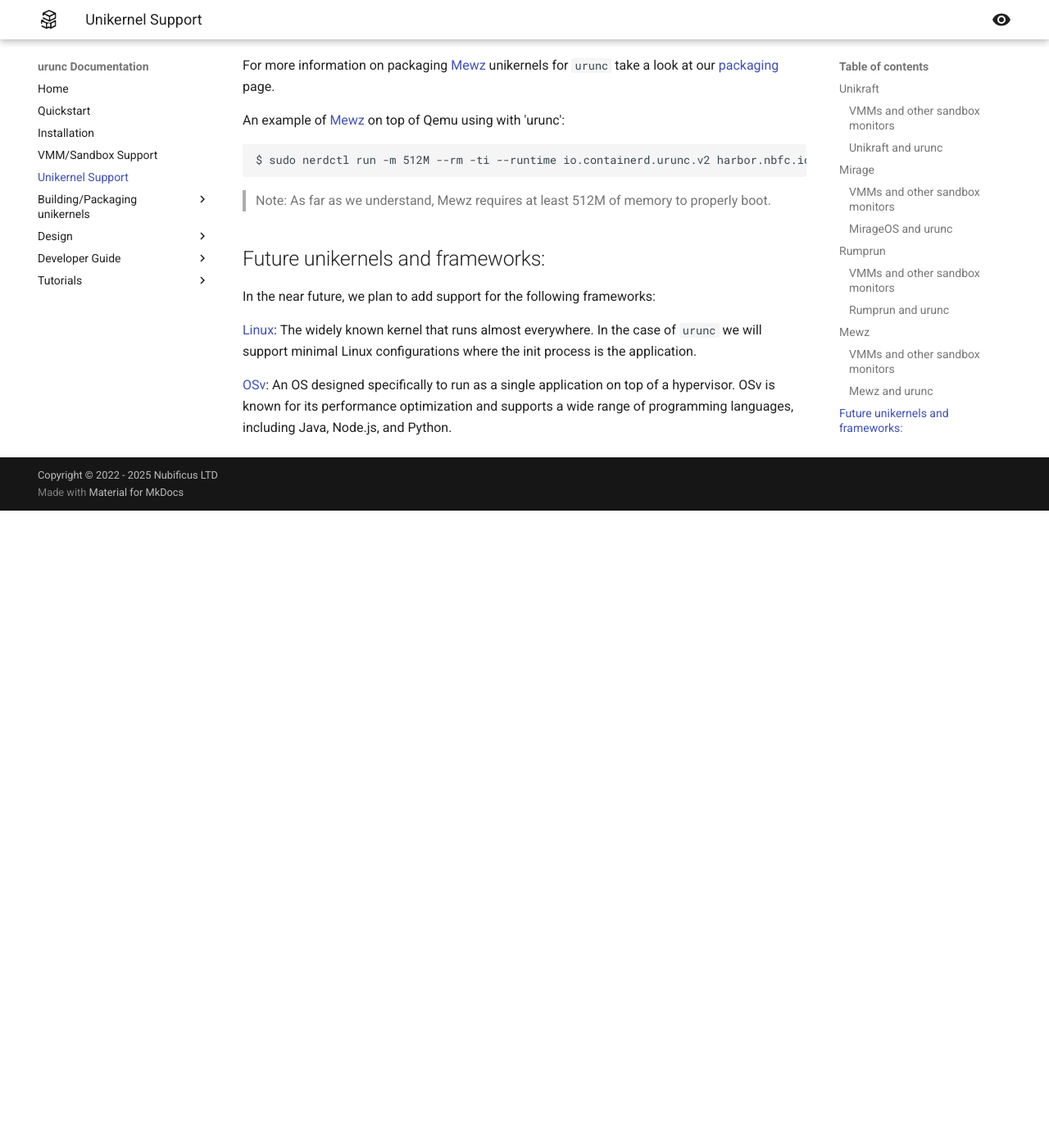
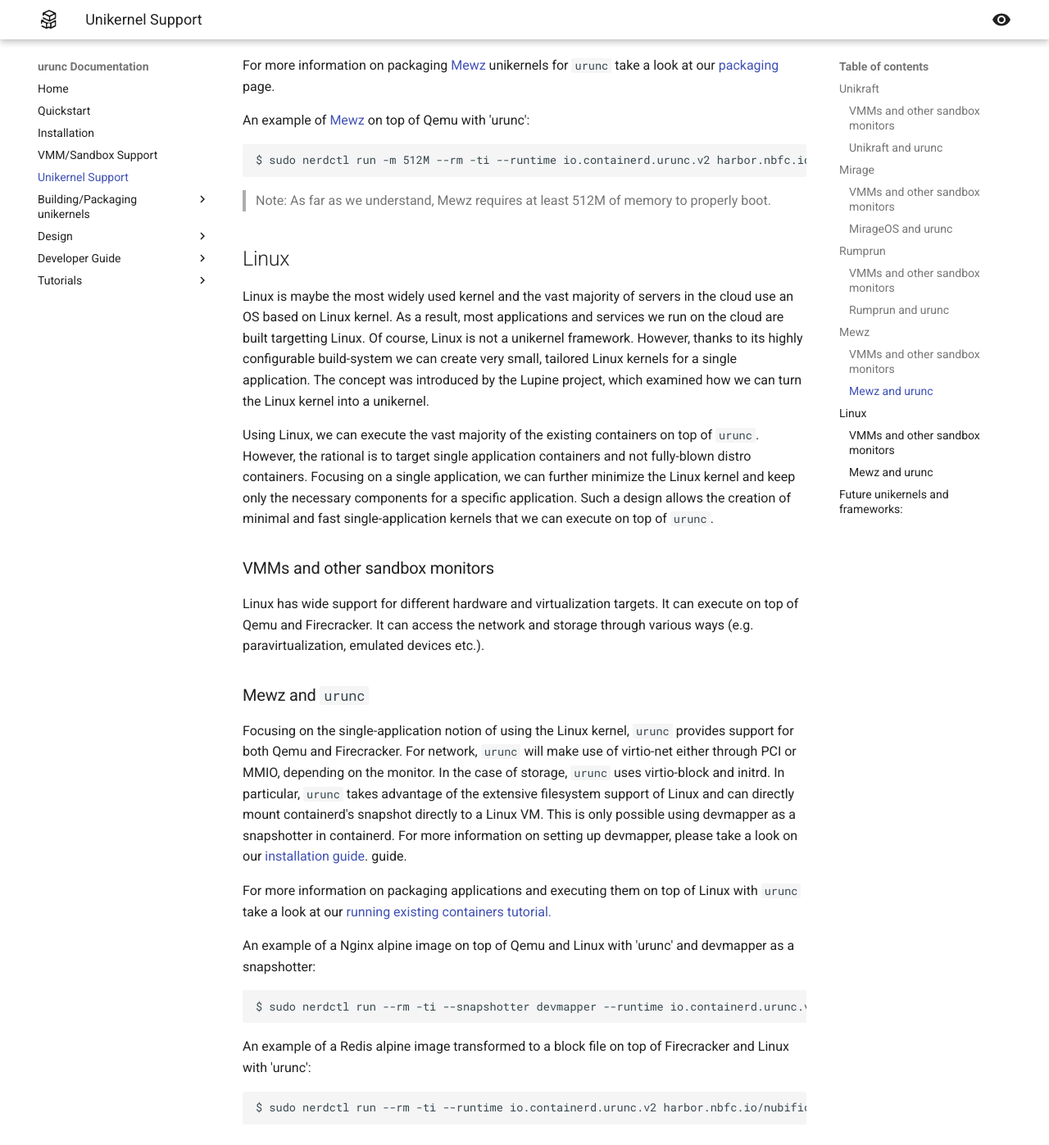
Before and after one commit to nubificus/urunc, an MkDocs documentation site: the page built from docs/unikernel-support.md, in a window 1280 px wide and 1400 px high, scrolled down 4444 px. Shown: the top 1397 px of the window at 82% size. Built offline with MkDocs 1.6.1 and Material for MkDocs 9.7.7, drawn with Linux system fonts in a browser that asks for light colours; before the commit the page ends 5067 px from its top, so only the background shows below that.

Commit message:
feat(linux): Update docs with the newly Linux support
Add information in docs for Linux and update the list of sample
images with the new Linux images.

Furthermore, provide a tutorial on how to run existing container images
on top of urunc.

Signed-off-by: Charalampos Mainas <charalampos.mainas@gmail.com>

````diff
--- a/docs/unikernel-support.md
+++ b/docs/unikernel-support.md
@@ -257,13 +257,61 @@
 
 > Note: As far as we understand, Mewz requires at least 512M of memory to properly boot.
 
+## Linux
+
+Linux is maybe the most widely used kernel and the vast majority of servers in
+the cloud use an OS based on Linux kernel. As a result, most applications and
+services we run on the cloud are built targetting Linux. Of course, Linux is not
+a unikernel framework. However, thanks to its highly configurable build-system
+we can create very small, tailored Linux kernels for a single application. The
+concept was introduced by the Lupine project, which examined how we can turn the
+Linux kernel into a unikernel.
+
+Using Linux, we can execute the vast majority of the existing containers on top
+of `urunc`. However, the rational is to target single application containers and
+not fully-blown distro containers. Focusing on a single application, we can
+further minimize the Linux kernel and keep only the necessary components for a
+specific application. Such a design allows the creation of minimal and fast
+single-application kernels that we can execute on top of `urunc`.
+
+### VMMs and other sandbox monitors
+
+Linux has wide support for different hardware and virtualization targets. It can
+execute on top of Qemu and Firecracker. It can access the network and storage through
+various ways (e.g. paravirtualization, emulated devices etc.).
+### Mewz and `urunc`
+
+Focusing on the single-application notion of using the Linux kernel, `urunc`
+provides support for both Qemu and Firecracker. For network, `urunc` will make
+use of virtio-net either through PCI or MMIO, depending on the monitor. In the
+case of storage, `urunc` uses virtio-block and initrd. In particular, `urunc`
+takes advantage of the extensive filesystem support of Linux and can directly
+mount containerd's snapshot directly to a Linux VM. This is
+only possible using devmapper as a snapshotter in containerd. For more
+information on setting up devmapper, please
+take a look on our [installation guide](../installation#setup-thinpool-devmapper).
+guide.
+
+For more information on packaging applications and executing them on top of
+Linux with `urunc` take a look at our [running existing containers tutorial.](../tutorials/exisitng-containers-linux)
+
+An example of a Nginx alpine image on top of Qemu and Linux with 'urunc' and
+devmapper as a snapshotter:
+
+```bash
+$ sudo nerdctl run --rm -ti --snapshotter devmapper --runtime io.containerd.urunc.v2 harbor.nbfc.io/nubificus/urunc/nginx-qemu-linux:latest
+```
+
+An example of a Redis alpine image transformed to a block file on top of Firecracker
+and Linux with 'urunc':
+
+```bash
+$ sudo nerdctl run --rm -ti --runtime io.containerd.urunc.v2 harbor.nbfc.io/nubificus/urunc/redis-firecracker-linux-block:latest
+```
+
 ## Future unikernels and frameworks:
 
 In the near future, we plan to add support for the following frameworks:
-
-[Linux](https://github.com/mewz-project/mewz): The widely known kernel that runs
-almost everywhere. In the case of `urunc` we will support minimal Linux
-configurations where the init process is the application.
 
 [OSv](https://github.com/cloudius-systems/osv): An OS designed specifically to
 run as a single application on top of a hypervisor. OSv is known for its
````
Also changed, not shown: other parts of docs/unikernel-support.md (+1 -1 lines), README.md (+7 -6 lines), docs/Sample-images.md (+9 -1 lines), docs/hypervisor-support.md (+2 -0 lines), docs/index.md (+1 -0 lines), docs/tutorials/existing-container-linux.md (added, +325 -0 lines), docs/tutorials/index.md (+1 -0 lines).
